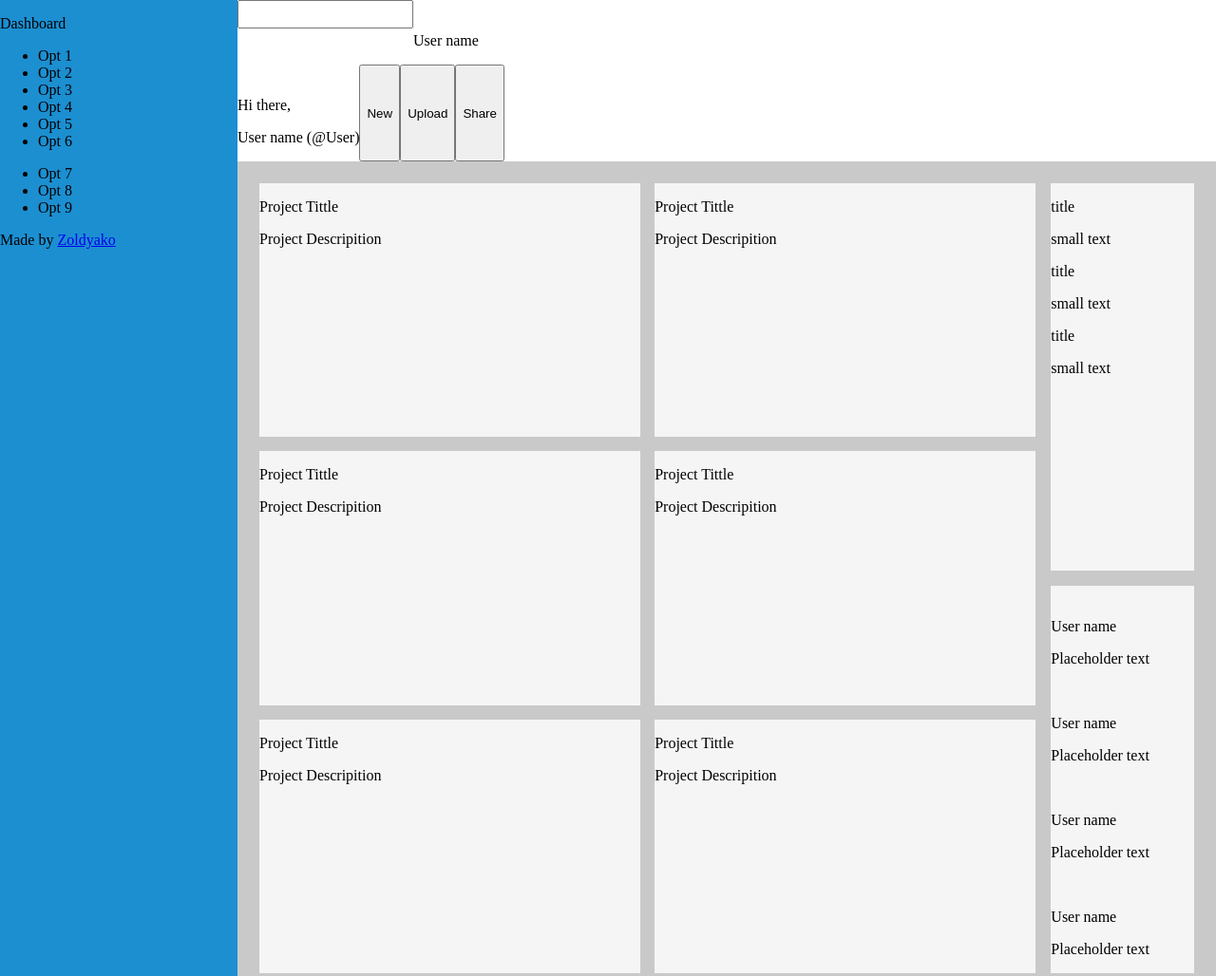
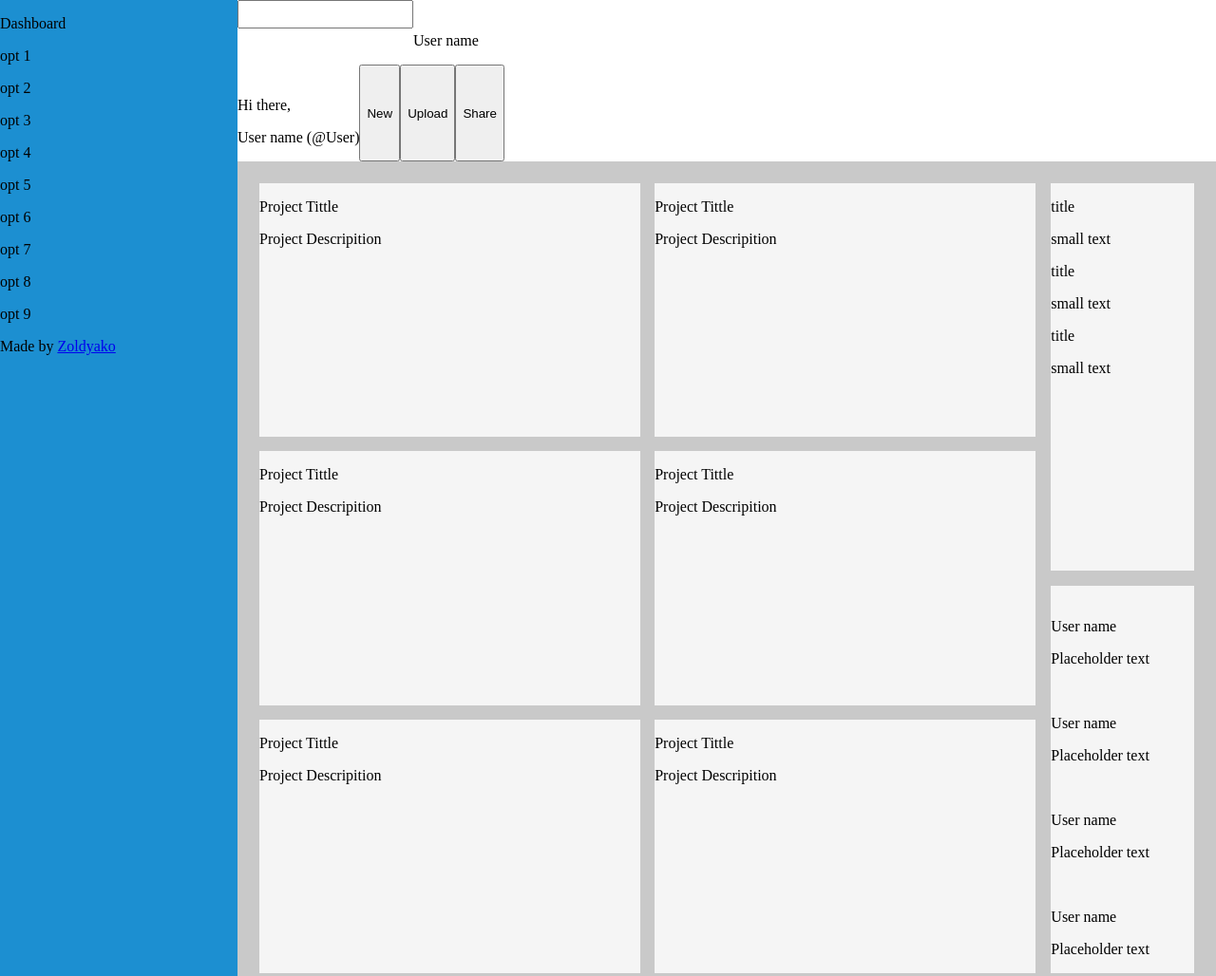
Before and after one commit to Zoldyako/admin_panel, a plain HTML site: page index.html in a window 1280 px wide. Shown: the top 1028 px of the page at 95% size. Drawn offline with Linux system fonts and the light colour scheme.

Commit message:
Changed sidebar

```diff
--- a/index.html
+++ b/index.html
@@ -35,19 +35,15 @@
 
     <div class="sidebar">
         <p>Dashboard</p>
-        <ul>
-            <li class="sb_item 1">Opt 1</li>
-            <li class="sb_item 2">Opt 2</li>
-            <li class="sb_item 3">Opt 3</li>
-            <li class="sb_item 4">Opt 4</li>
-            <li class="sb_item 5">Opt 5</li>
-            <li class="sb_item 6">Opt 6</li>
-        </ul>
-        <ul>
-            <li class="sb_item 7">Opt 7</li>
-            <li class="sb_item 8">Opt 8</li>
-            <li class="sb_item 9">Opt 9</li>
-        </ul>
+        <p>opt 1<a href=""></a></p>
+        <p>opt 2<a href=""></a></p>
+        <p>opt 3<a href=""></a></p>
+        <p>opt 4<a href=""></a></p>
+        <p>opt 5<a href=""></a></p>
+        <p>opt 6<a href=""></a></p>
+        <p>opt 7<a href=""></a></p>
+        <p>opt 8<a href=""></a></p>
+        <p>opt 9<a href=""></a></p>
         <p>Made by <a href="https://github.com/Zoldyako">Zoldyako</a></p>
     </div>
 
```
